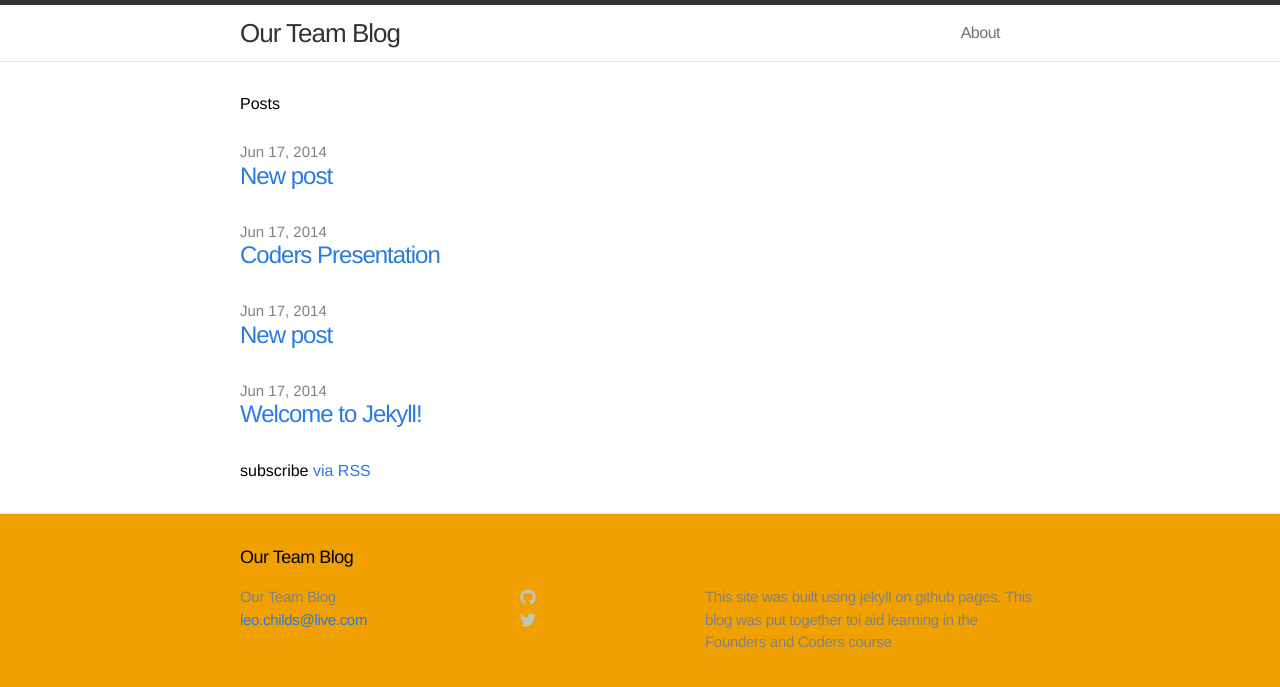
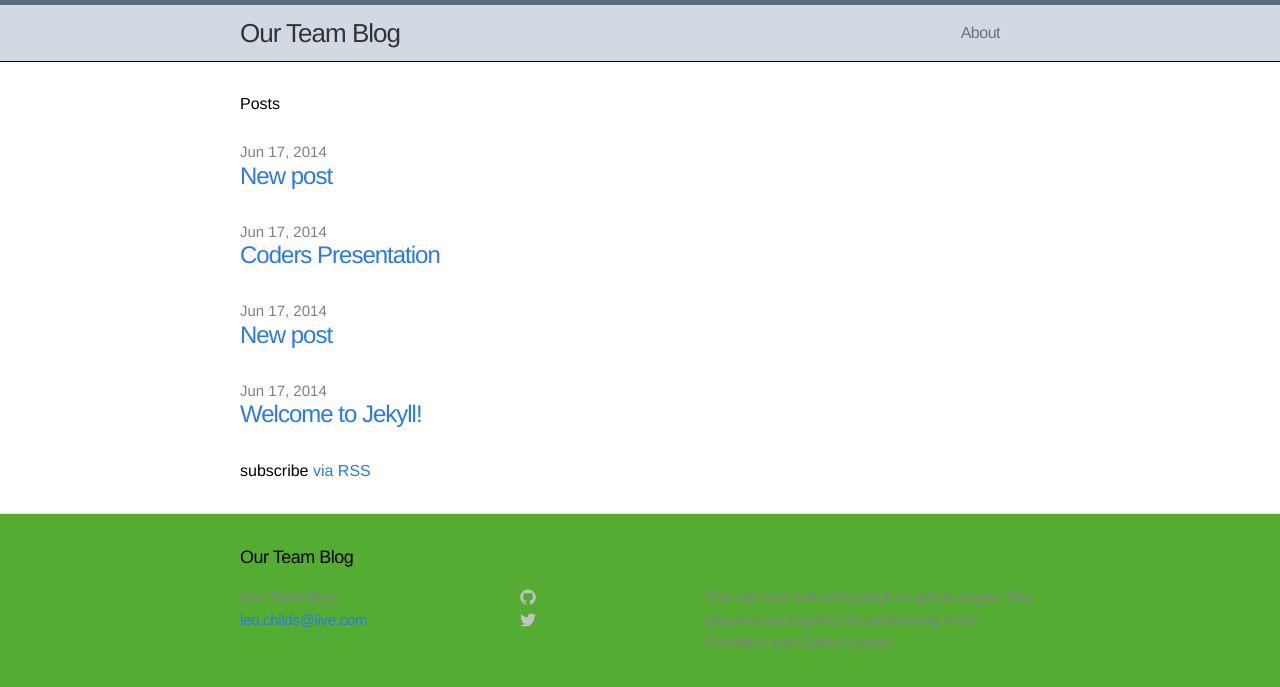
Before and after one commit to leochilds/digitalalchemy, a Jekyll site: the page built from index.html, in a window 1280 px wide. Shown: the top 687 px of the page. Built offline with Jekyll 4.4.1, drawn with Linux system fonts in a browser that asks for light colours.

Commit message:
css style

```diff
--- a/css/main.css
+++ b/css/main.css
@@ -13,7 +13,7 @@
   font-size: 16px;
   line-height: 1.5;
   font-weight: 300;
-  background-color: rgb(240,160,0);
+  background-color: #55ac33;
 }
 
 h1, h2, h3, h4, h5, h6 { font-size: 100%; font-weight: 400; }
@@ -41,10 +41,10 @@
 /* Site header */
 
 .site-header {
-  border-top: 5px solid #333;
-  border-bottom: 1px solid #e8e8e8;
+  border-top: 5px solid #586b79;
+  border-bottom: 1px solid #000000;
   min-height: 56px;
-  background-color: white;
+  background-color: #d1d9e2;
 }
 
 .site-title,
```
